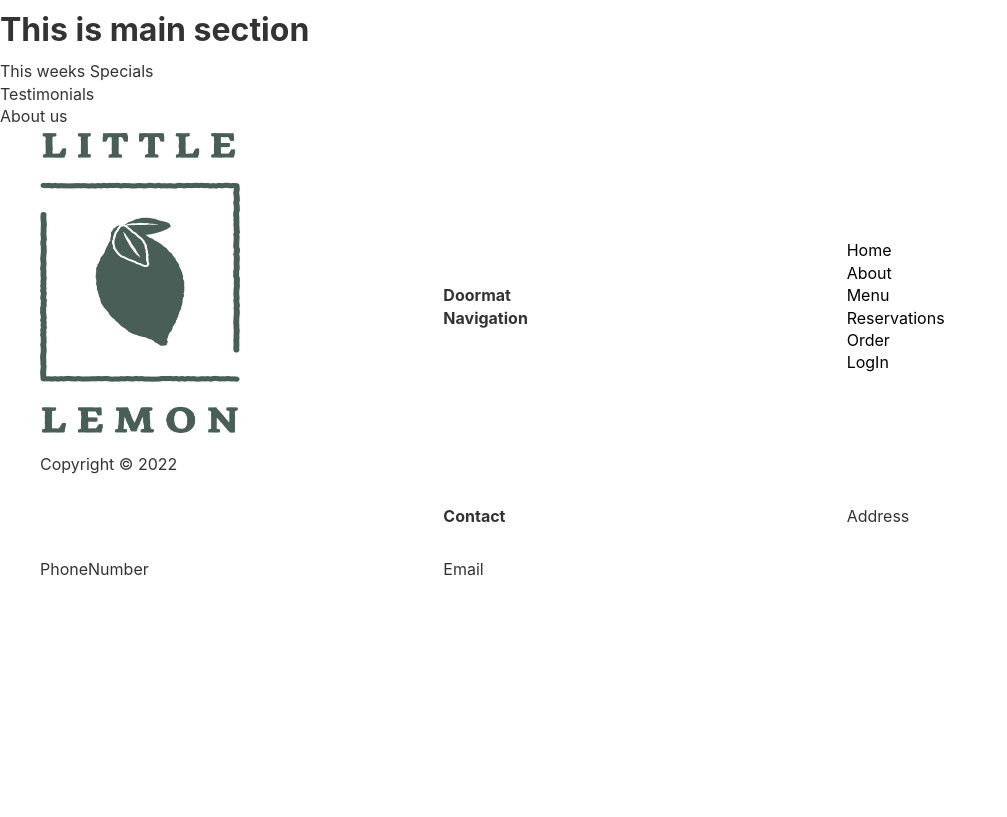
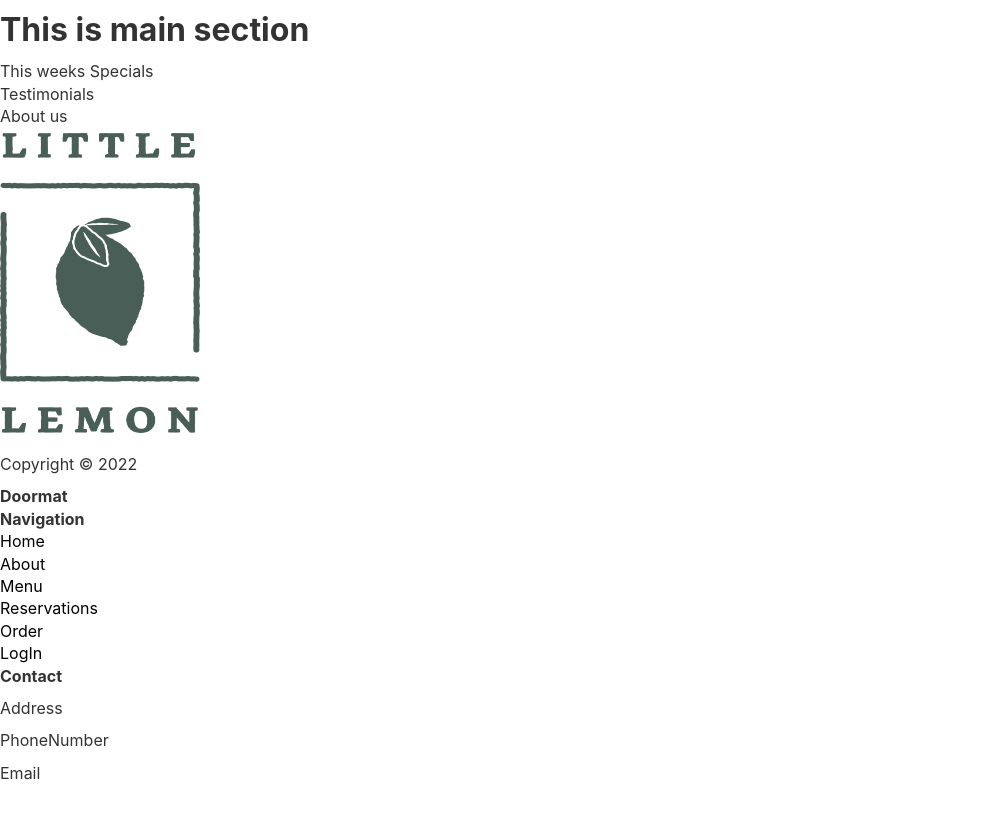
Before and after one commit to AshrafMuhammadNaeem/littlelemon-web, a React (Create React App) app: page / in a window 1280 px wide. Shown: the part 241-1058 px from the top of the page, without its empty margins (0-1007 px from the left). Before the commit the page ends 831 px from the top, so only its background shows below. Built offline with nearby package versions, Linux system fonts and the light colour scheme.

Commit message:
Update Footer.js
removing classNames

```diff
--- a/src/Footer.js
+++ b/src/Footer.js
@@ -2,16 +2,15 @@ import React from "react";
 
 export const Footer = () => {
     return(
-        <footer>
+        <footer className="">
 
-            <div class="container grid grid-3">
+            <div className="">
         <div>
         <img src= {require("./images/Asset 18@4x.png")} alt="Logo" height={300} width={200}/>
 
         <p>Copyright &copy; 2022</p>
         </div>
         <h4>Doormat <br/> Navigation</h4>
-
         <nav>
         <ul>
             <li><a href='#'> Home</a> </li>
@@ -20,22 +19,21 @@ export const Footer = () => {
             <li><a href=''> Reservations</a> </li>
             <li><a href=''> Order</a> </li>
             <li><a href=''> LogIn</a> </li>
-            </ul>
-
+        </ul>
         </nav>
+        <div>
+        <h4>Contact </h4>
+            <p>Address</p>
+            <p>PhoneNumber</p>
+            <p>Email</p>
+        </div>
         <div class="social">
            <a href="#"><i class="fab fa-github fa-2x"></i></a>
            <a href="#"><i class="fab fa-facebook fa-2x"></i></a>
            <a href="#"><i class="fab fa-twitter fa-2x"></i></a>
            <a href="#"><i class="fab fa-instagram fa-2x"></i></a>
         </div>
-        <h4>Contact </h4>
-            <p>Address</p>
-            <p>PhoneNumber</p>
-            <p>Email</p>
     </div>
-
-
         </footer>
     )
 }
```
